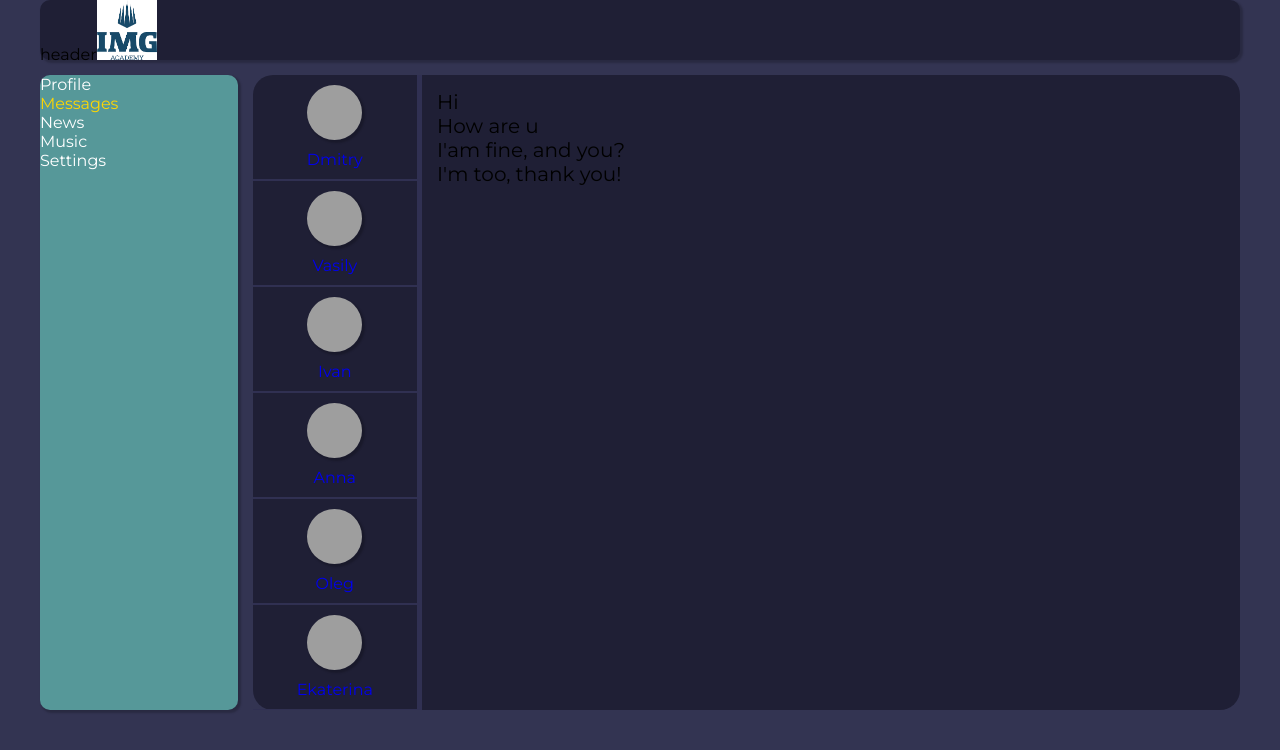
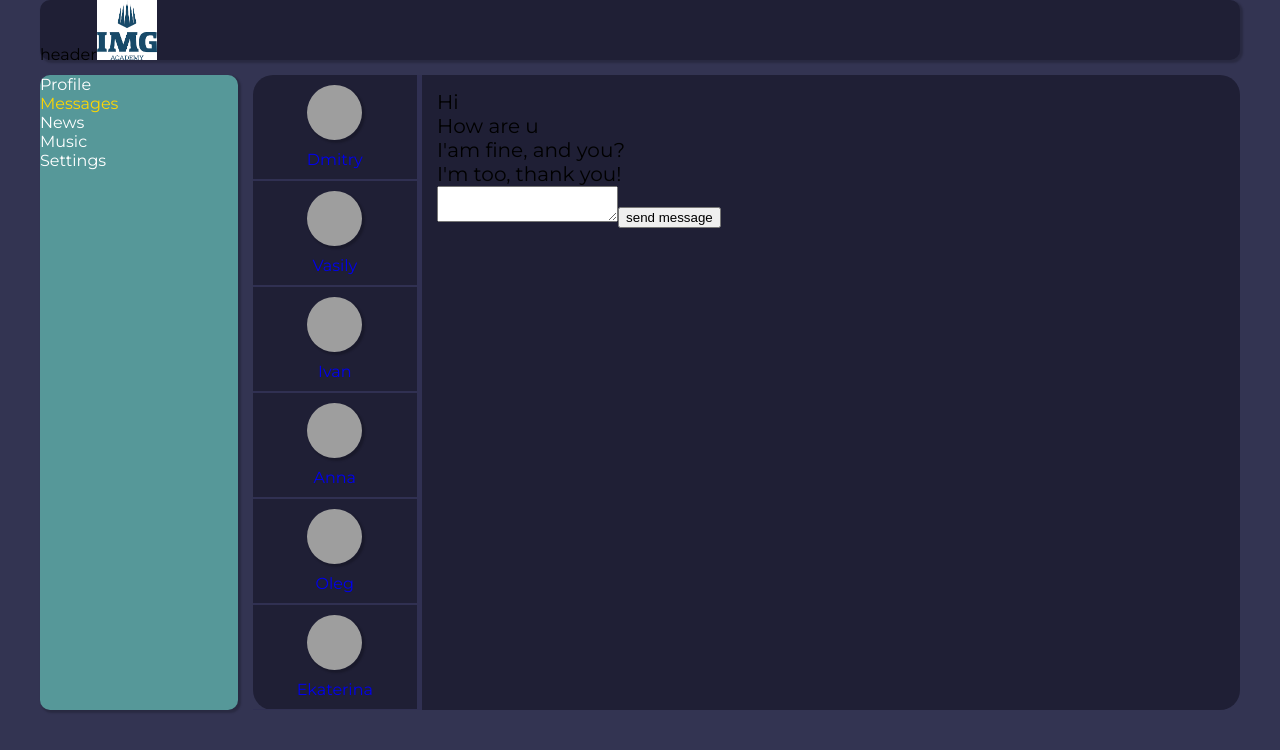
Before and after one commit to Kryqq/FirsReactApp, a React (Create React App) app: page /dialogs in a window 1280 px wide. Shown: the top 750 px of the page. Built offline with nearby package versions, Linux system fonts and the light colour scheme; grey boxes are pictures that could not be loaded.

Commit message:
NOT RESOLVED CRITICAL ERROR

```diff
--- a/src/App.js
+++ b/src/App.js
@@ -11,7 +11,6 @@ import { Routes, Route } from 'react-router-dom';
 
 const App = (props) => {
    return (
-
       <div className="app-wrapper">
          <Header />
          <Navbar />
@@ -22,14 +21,18 @@ const App = (props) => {
                   element={<ContentPage state={props.state.profilePage} addPost={props.addPost} updateNewPostText={props.updateNewPostText} />}
                />
 
-                  <Route path="/dialogs/*" element={<Dialogs state={props.state.messagesPage} />} />
+               <Route
+                  path="/dialogs/*"
+                  element={
+                     <Dialogs state={props.state.messagesPage} addMessage={props.addMessage} updateNewMessageText={props.updateNewMessageText} />
+                  }
+               />
                <Route path="/news" element={<News />} />
                <Route path="/settings" element={<Settings />} />
                <Route path="/music" element={<Music />} />
             </Routes>
          </div>
       </div>
-
    );
 };
 
--- a/src/components/ContenPage/ProfileInfo/post/MyPosts/MyPosts.jsx
+++ b/src/components/ContenPage/ProfileInfo/post/MyPosts/MyPosts.jsx
@@ -7,11 +7,16 @@ const MyPosts = (props) => {
    let newPostElement = React.createRef();
 
    let addPost = () => {
+
       props.addPost();
+      props.updateNewPostText(' ');
+      newPostElement.current.value = '';
+
    };
    let onPostChange = () => {
       let text = newPostElement.current.value;
       props.updateNewPostText(text);
+
    };
    return (
       <div className={classes.myPostsBlock}>
--- a/src/components/Dialogs/Dialogs.jsx
+++ b/src/components/Dialogs/Dialogs.jsx
@@ -1,10 +1,19 @@
 import DialogItem from './DialogsItem/DialogsItem';
 import Message from './Message/Message';
-import { NavLink } from 'react-router-dom';
+
 import classes from './Dialogs.module.css';
+import React from 'react';
+const Dialogs = (props) => {
+   let newMessageElement = React.createRef();
 
-const Dialogs = (props) => {
+   let newMessage = () => {
+      props.addMessage();
+   };
 
+   let onMessageChange = () => {
+      let messageText = newMessageElement.current.value;
+
+   };
    let dialogsElements = props.state.dialogsData.map((dialog) => {
       return <DialogItem name={dialog.name} id={dialog.id} avatar={dialog.avatar} />;
    });
@@ -15,12 +24,15 @@ const Dialogs = (props) => {
 
    return (
       <div className={classes.dialogs}>
-
          <div className={classes.items}>{dialogsElements}</div>
 
-         <div className={classes.messages}>{messagesElements}</div>
-
-
+         <div className={classes.messages}>
+            {messagesElements}
+            <div>
+               <textarea onChange={onMessageChange} ref={newMessageElement} value={props.newMessageText} />
+               <button onClick={newMessage}> send message</button>
+            </div>
+         </div>
       </div>
    );
 };
--- a/src/components/Dialogs/DialogsItem/DialogsItem.jsx
+++ b/src/components/Dialogs/DialogsItem/DialogsItem.jsx
@@ -11,6 +11,7 @@ const DialogItem = (props) => {
          <NavLink className={classes.usersName} to={path}>
             {name}
          </NavLink>
+
       </div>
    );
 };
--- a/src/components/Dialogs/Message/Message.jsx
+++ b/src/components/Dialogs/Message/Message.jsx
@@ -4,7 +4,7 @@ import classes from '../Dialogs.module.css';
 const Message = (props) => {
    return (
 
-         <div className={classes.message}>{props.message}</div>
+         <div className={classes.message}>{props.message} </div>
 
 
    );
--- a/src/index.js
+++ b/src/index.js
@@ -9,11 +9,20 @@ import { BrowserRouter } from 'react-router-dom';
 import { addPost } from './redux/state';
 import { updateNewPostText } from './redux/state';
 import { subscribe } from './redux/state';
+import { addMessage } from './redux/state';
+import { updateNewMessageText } from './redux/state';
+
 let rerenderEntireTree = (state) => {
    root.render(
       <BrowserRouter>
          <React.StrictMode>
-            <App state={state} addPost={addPost} updateNewPostText={updateNewPostText} />
+            <App
+               state={state}
+               addPost={addPost}
+               updateNewPostText={updateNewPostText}
+               addMessage={addMessage}
+               updateNewMessageText={updateNewMessageText}
+            />
          </React.StrictMode>
       </BrowserRouter>
    );
@@ -21,5 +30,5 @@ let rerenderEntireTree = (state) => {
 
 const root = ReactDOM.createRoot(document.getElementById('root'));
 rerenderEntireTree(state);
-subscribe(rerenderEntireTree)
+subscribe(rerenderEntireTree);
 reportWebVitals();
--- a/src/redux/state.js
+++ b/src/redux/state.js
@@ -1,6 +1,4 @@
-let rerenderEntireTree = () => {
-   console.log('asd');
-};
+let rerenderEntireTree = () => {};
 
 let state = {
    profilePage: {
@@ -8,7 +6,7 @@ let state = {
          { id: 1, message: "Hi, how now I'm using social network!", likesCount: 14 },
          { id: 2, message: "I'ts my first post!", likesCount: 18 },
       ],
-      newPostText: ['zxc'],
+      newPostText: ['tesst'],
    },
    messagesPage: {
       messageData: [
@@ -17,6 +15,7 @@ let state = {
          { id: 3, message: "I'am fine, and you?" },
          { id: 4, message: "I'm too, thank you!" },
       ],
+      newMessageText: ['ZXC'],
       dialogsData: [
          {
             id: 1,
@@ -64,12 +63,27 @@ export const addPost = () => {
    };
 
    state.profilePage.postsData.push(newPost);
-   state.profilePage.newPostText = 'asd';
+
    rerenderEntireTree(state);
 };
 
-export const subscribe = (observer)=>{
-	rerenderEntireTree = observer
-}
+export const addMessage = () => {
+   let newMessage = {
+      id: 12,
+      message: state.messagesPage.newMessageText,
+   };
+
+   state.messagesPage.messageData.push(newMessage);
+   rerenderEntireTree(state);
+};
+
+export const updateNewMessageText = (newMsgText) => {
+   state.messageData.newMessageText = newMsgText;
+   rerenderEntireTree(state);
+};
+
+export const subscribe = (observer) => {
+   rerenderEntireTree = observer;
+};
 
 export default state;
```
Lines whose indentation alone changed are shown as unchanged.
